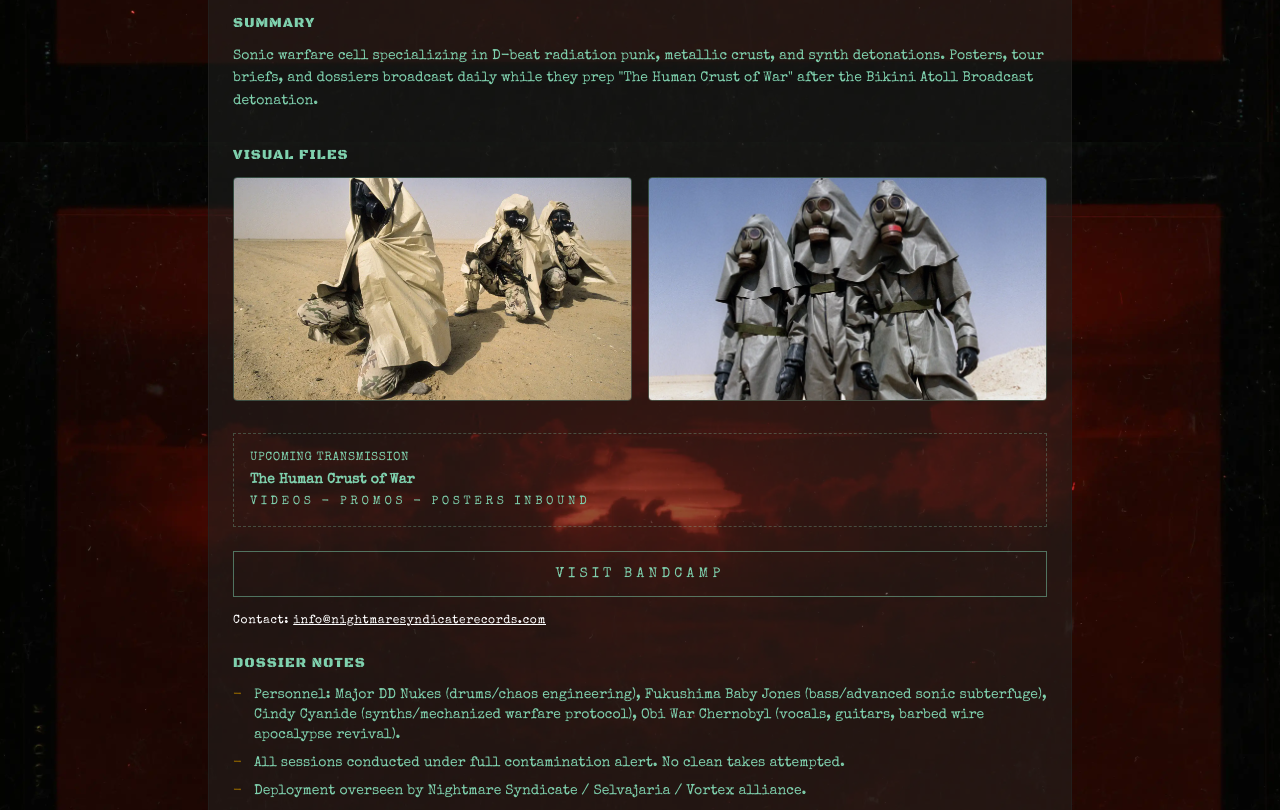
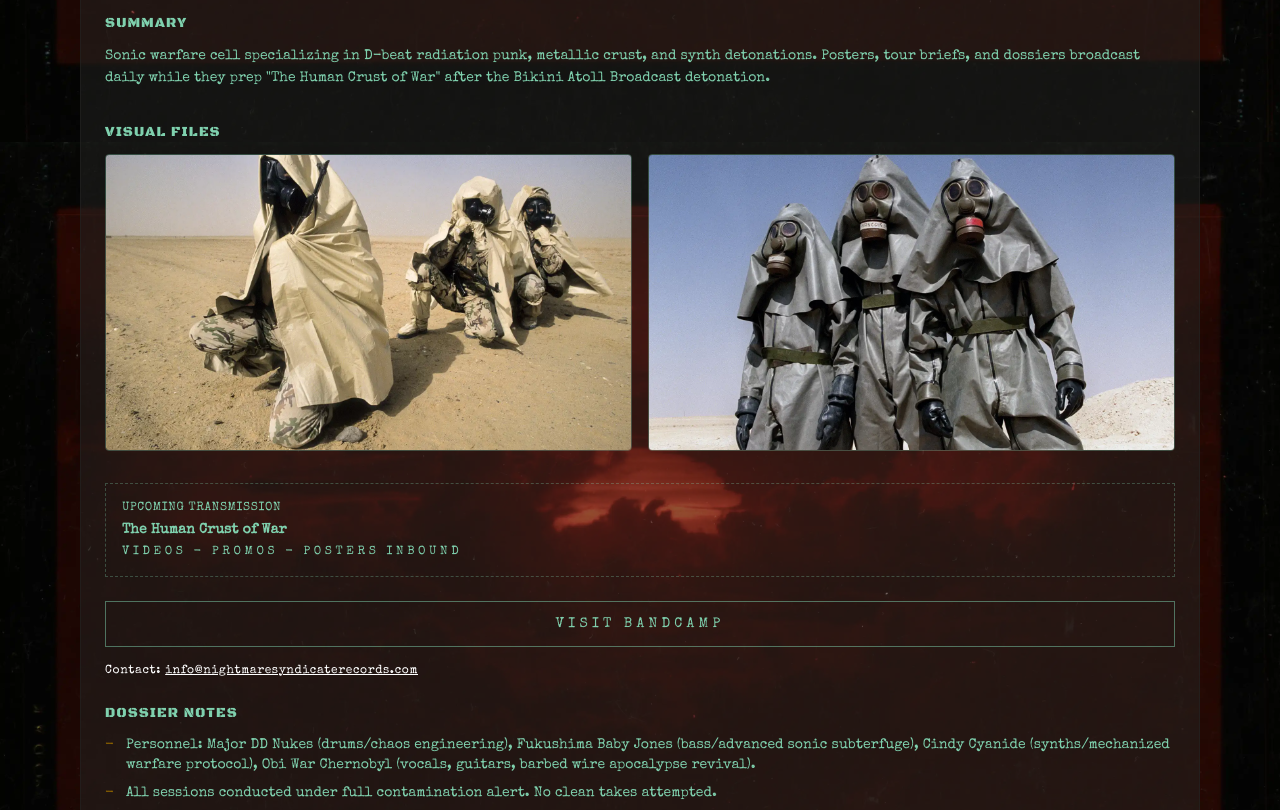
Before and after one commit to ironsignalworks/nightmaresyndicate, a React (Vite) app in the folder nightmare-syndicate/: page /roster/fatal-exposure in a window 1280 px wide. Shown: the part 785-1595 px from the top of the page. Built offline with nearby package versions, Linux system fonts and the light colour scheme.

Commit message:
layout opt

```diff
--- a/nightmare-syndicate/src/app/pages/BandDossier.tsx
+++ b/nightmare-syndicate/src/app/pages/BandDossier.tsx
@@ -24,7 +24,7 @@ export function BandDossier() {
   const statusVariant = band.status.toUpperCase().includes('ACTIVE') ? 'red' : 'white';
 
   return (
-    <main className="max-w-4xl mx-auto px-4 pt-0 pb-12">
+    <main className="max-w-6xl mx-auto px-4 pt-0 pb-12">
       <Link
         to="/roster"
         className="text-sm text-white hover:text-[#878785] mb-6 inline-block"
--- a/nightmare-syndicate/src/app/pages/Contact.tsx
+++ b/nightmare-syndicate/src/app/pages/Contact.tsx
@@ -4,7 +4,7 @@ import { RedactedText } from '@/app/components/RedactedText';
 
 export function Contact() {
   return (
-    <main className="max-w-4xl mx-auto px-4 pt-0 pb-12">
+    <main className="max-w-6xl mx-auto px-4 pt-0 pb-12">
       <div className="mb-8">
         <h1 className="text-3xl mb-2">CONTACT</h1>
         <p className="text-sm text-white">
--- a/nightmare-syndicate/src/app/pages/Dossiers.tsx
+++ b/nightmare-syndicate/src/app/pages/Dossiers.tsx
@@ -10,7 +10,7 @@ export function Dossiers() {
   const [openId, setOpenId] = useState<string | null>(dossiers[0]?.id ?? null);
 
   return (
-    <main className="max-w-5xl mx-auto px-4 pt-0 pb-12 text-[#fef9e8] subtitle-font">
+    <main className="max-w-6xl mx-auto px-4 pt-0 pb-12 text-[#fef9e8] subtitle-font">
       <div className="mb-8">
         <h1 className="text-3xl mb-2 tracking-[0.2em] uppercase stencil-font">
           DOSSIERS
--- a/nightmare-syndicate/src/app/pages/ReleaseDetail.tsx
+++ b/nightmare-syndicate/src/app/pages/ReleaseDetail.tsx
@@ -28,7 +28,7 @@ export function ReleaseDetail() {
     normalizedStatus.includes('PRE-ORDER');
 
   return (
-    <main className="max-w-4xl mx-auto px-4 pt-0 pb-12">
+    <main className="max-w-6xl mx-auto px-4 pt-0 pb-12">
       <Link
         to="/releases"
         className="text-sm text-white hover:text-[#878785] mb-6 inline-block"
@@ -95,7 +95,7 @@ export function ReleaseDetail() {
             {release.tags.map((tag) => (
               <span
                 key={tag}
-                className="text-xs border border-[#7fd1ae]/30 px-3 py-1"
+                className="inline-flex items-center justify-center text-center text-xs border border-[#7fd1ae]/30 px-3 py-1"
               >
                 {tag}
               </span>
@@ -160,7 +160,7 @@ export function ReleaseDetail() {
 
         <div className="mt-6 flex flex-col gap-3">
           {isAvailable && (
-            <button className="w-full border border-[#896000] px-6 py-3 text-sm hover:bg-[#896000] hover:text-[#7fd1ae] transition-colors">
+            <button className="w-full border border-[#896000] px-6 py-3 text-sm text-center hover:bg-[#896000] hover:text-[#7fd1ae] transition-colors">
               ACQUIRE [CONTACT REQUIRED]
             </button>
           )}
--- a/nightmare-syndicate/src/app/pages/Releases.tsx
+++ b/nightmare-syndicate/src/app/pages/Releases.tsx
@@ -63,7 +63,7 @@ export function Releases() {
                 {release.tags.map((tag) => (
                   <span
                     key={tag}
-                    className="text-xs border border-[#7fd1ae]/30 px-2 py-0.5"
+                    className="inline-flex items-center justify-center text-center text-xs border border-[#7fd1ae]/30 px-2 py-0.5"
                   >
                     {tag}
                   </span>
--- a/nightmare-syndicate/src/app/pages/SignalTraffic.tsx
+++ b/nightmare-syndicate/src/app/pages/SignalTraffic.tsx
@@ -2,7 +2,7 @@ import { Panel } from '@/app/components/Panel';
 
 export function SignalTraffic() {
   return (
-    <main className="max-w-4xl mx-auto px-4 pt-0 pb-12 font-mono text-[#fef9e8]">
+    <main className="max-w-6xl mx-auto px-4 pt-0 pb-12 font-mono text-[#fef9e8]">
       <div className="mb-8">
         <h1 className="text-3xl mb-2 tracking-[0.2em]">SIGNAL TRAFFIC</h1>
         <p className="text-sm">
--- a/nightmare-syndicate/src/app/pages/Submit.tsx
+++ b/nightmare-syndicate/src/app/pages/Submit.tsx
@@ -3,7 +3,7 @@ import { WarningBox } from '@/app/components/WarningBox';
 
 export function Submit() {
   return (
-    <main className="max-w-4xl mx-auto px-4 pt-0 pb-12">
+    <main className="max-w-6xl mx-auto px-4 pt-0 pb-12">
       <div className="mb-8">
         <h1 className="text-3xl mb-2">SUBMIT</h1>
         <p className="text-sm text-white">
--- a/nightmare-syndicate/src/styles/theme.css
+++ b/nightmare-syndicate/src/styles/theme.css
@@ -35,6 +35,10 @@
   button {
     font-family: 'Special Elite', 'Courier New', monospace;
     letter-spacing: 0.05em;
+    display: inline-flex;
+    align-items: center;
+    justify-content: center;
+    text-align: center;
   }
 
   .stencil-font {
@@ -65,6 +69,7 @@
     position: relative;
     display: inline-flex;
     align-items: center;
+    justify-content: center;
     padding: 0.6rem 1.4rem 0.4rem;
     border: 1px solid rgba(127, 209, 174, 0.2);
     border-bottom: none;
@@ -74,6 +79,7 @@
     letter-spacing: 0.25em;
     font-size: 0.7rem;
     color: #7fd1ae;
+    text-align: center;
     background: linear-gradient(180deg, rgba(36, 36, 34, 0.95) 0%, rgba(36, 36, 34, 0.6) 100%);
     text-decoration: none;
     transition: color 0.2s ease, background 0.2s ease, transform 0.2s ease;
```
